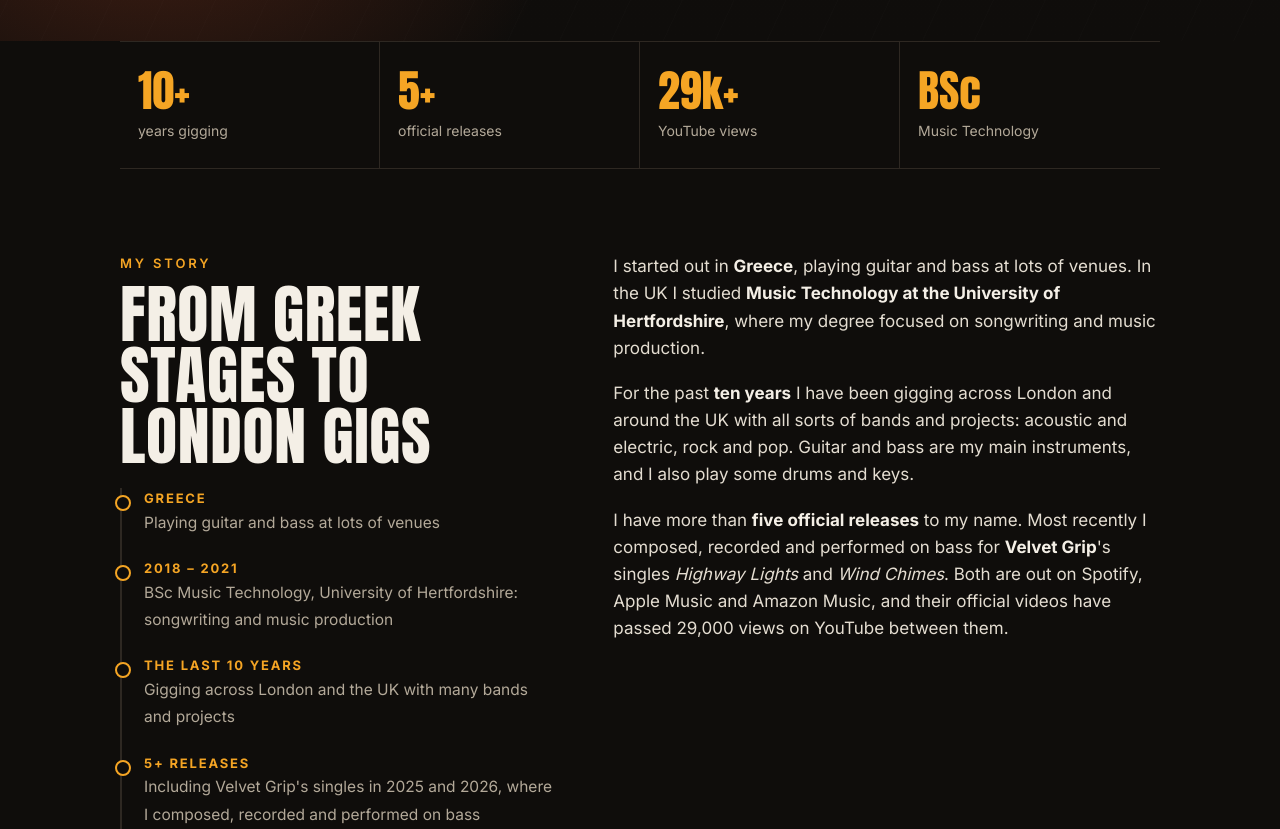
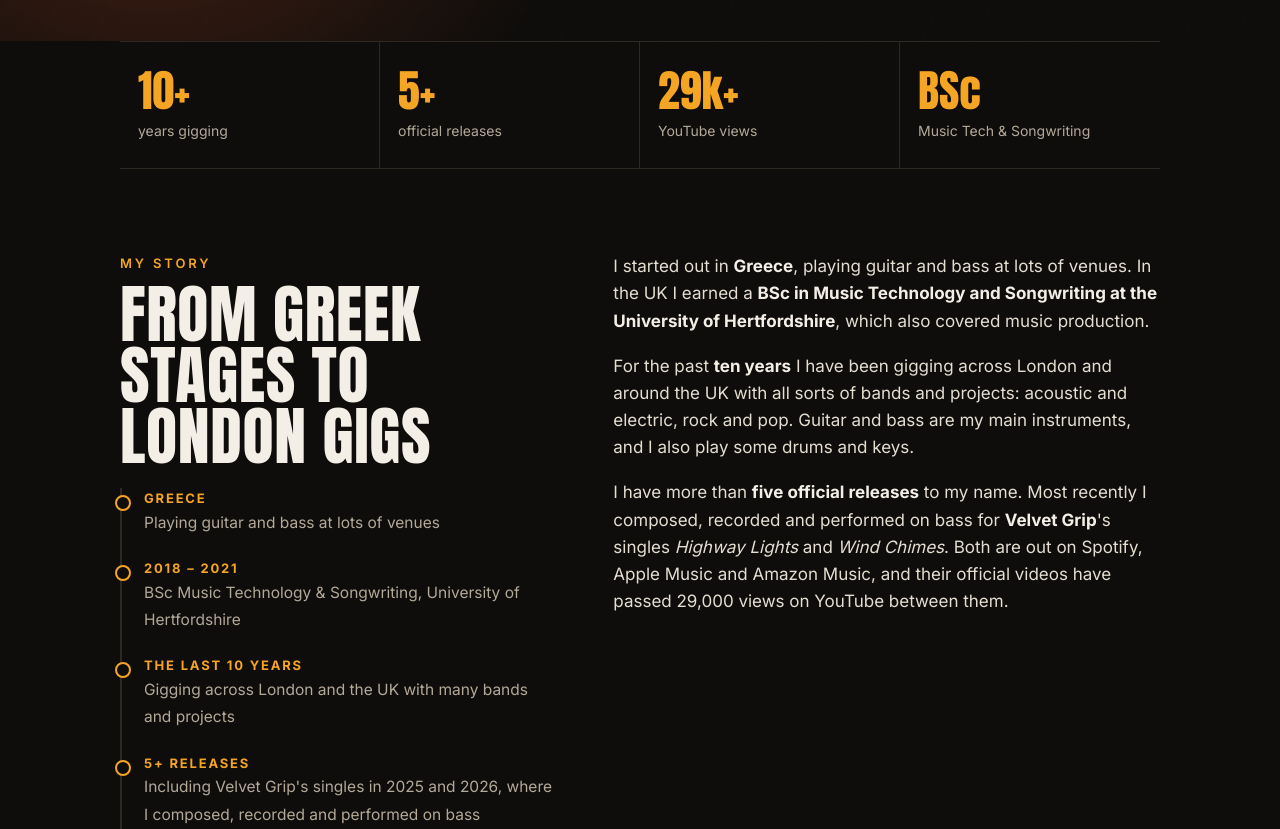
Before and after one commit to mariosdellis97-cyber/mariosdellis97-cyber.github.io, a plain HTML site: page index.html in a window 1280 px wide. Shown: the part 760-1589 px from the top of the page. Drawn offline with Linux system fonts and the light colour scheme.

Commit message:
Update degree title to Music Technology and Songwriting
Co-Authored-By: Claude Opus 5.5 <noreply@anthropic.com>

```diff
--- a/index.html
+++ b/index.html
@@ -183,7 +183,7 @@
     <div class="stat"><b>10+</b><span>years gigging</span></div>
     <div class="stat"><b>5+</b><span>official releases</span></div>
     <div class="stat"><b>29k+</b><span>YouTube views</span></div>
-    <div class="stat"><b>BSc</b><span>Music Technology</span></div>
+    <div class="stat"><b>BSc</b><span>Music Tech &amp; Songwriting</span></div>
   </div>
 </div>
 
@@ -194,15 +194,15 @@
       <h2 class="display">From Greek stages to London gigs</h2>
       <ul class="timeline">
         <li><b>Greece</b><span>Playing guitar and bass at lots of venues</span></li>
-        <li><b>2018 – 2021</b><span>BSc Music Technology, University of Hertfordshire: songwriting and music production</span></li>
+        <li><b>2018 – 2021</b><span>BSc Music Technology &amp; Songwriting, University of Hertfordshire</span></li>
         <li><b>The last 10 years</b><span>Gigging across London and the UK with many bands and projects</span></li>
         <li><b>5+ releases</b><span>Including Velvet Grip's singles in 2025 and 2026, where I composed, recorded and performed on bass</span></li>
       </ul>
     </div>
     <div>
-      <p>I started out in <strong>Greece</strong>, playing guitar and bass at lots of venues. In the UK I studied
-        <strong>Music Technology at the University of Hertfordshire</strong>, where my degree focused on songwriting and
-        music production.</p>
+      <p>I started out in <strong>Greece</strong>, playing guitar and bass at lots of venues. In the UK I earned a
+        <strong>BSc in Music Technology and Songwriting at the University of Hertfordshire</strong>, which also
+        covered music production.</p>
       <p>For the past <strong>ten years</strong> I have been gigging across London and around the UK with all sorts of bands
         and projects: acoustic and electric, rock and pop. Guitar and bass are my main instruments, and I also play some drums
         and keys.</p>
```
